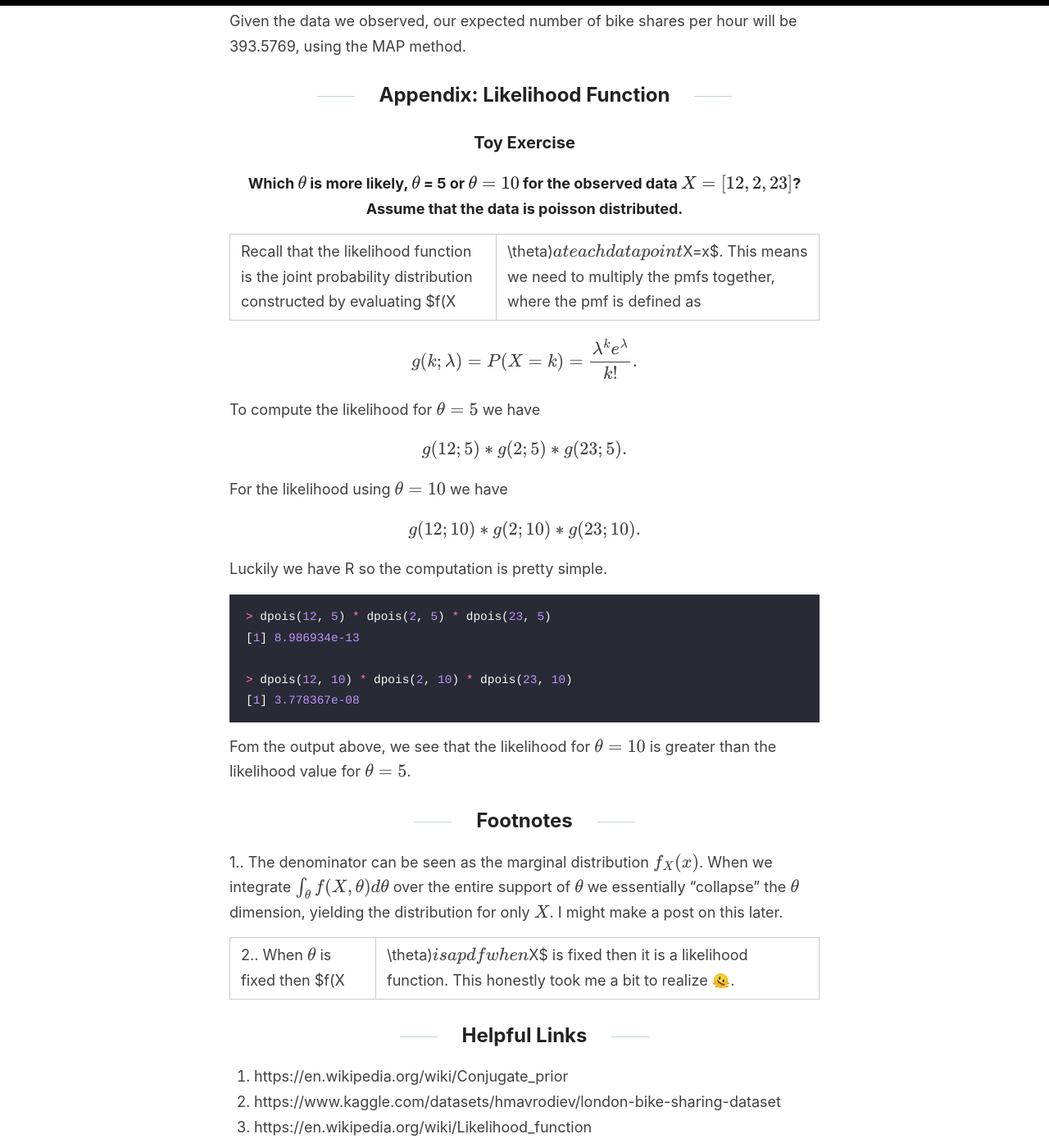
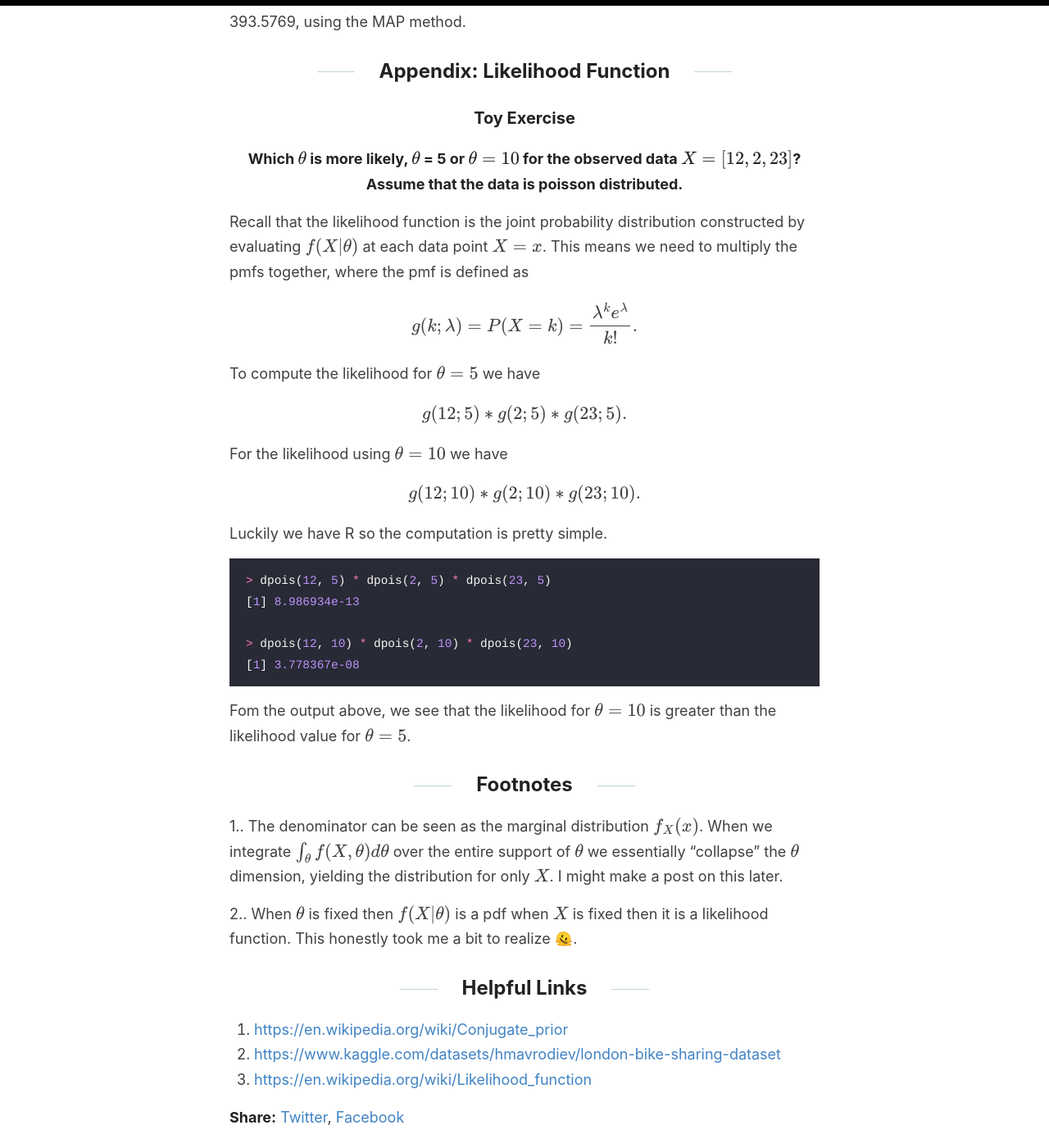
Before and after one commit to kayleeisokay/kayleeisokay.github.io, a Jekyll site: the page built from _posts/2024-08-11-conjugate-priors.md, in a window 1280 px wide and 1400 px high, scrolled down 5535 px. Shown: the whole window at 82% size. Built offline with Jekyll 4.4.1, drawn with Linux system fonts in a browser that asks for light colours; some of the changed text lies outside the part shown.

Commit message:
fix formatting

```diff
--- a/_posts/2024-08-11-conjugate-priors.md
+++ b/_posts/2024-08-11-conjugate-priors.md
@@ -22,7 +22,7 @@ $$
 
 1. $f(\theta \vert X)$ is the **posterior**. This is the distribution of $\theta$ *after* observing data.
 
-2. $f(X \vert \theta)$ is the **likelihood function**. This is a function is the joint probability distribution constructed by evaluating $f(X|\theta)$ at each data point $X=x$.
+2. $f(X \vert \theta)$ is the **likelihood function**. This is a function is the joint probability distribution constructed by evaluating $f(X \vert \theta)$ at each data point $X=x$.
 
 3. $f(\theta)$ is the **prior**. This is the distribution of $\theta$ *before* observing data.
 
@@ -176,7 +176,7 @@ Given the data we observed, our expected number of bike shares per hour will be
 
 #### Which $\theta$ is more likely, $\theta$ = 5 or $\theta = 10$ for the observed data $X = [12, 2, 23]$? Assume that the data is poisson distributed.
 
-Recall that the likelihood function is the joint probability distribution constructed by evaluating $f(X|\theta)$ at each data point $X=x$. This means we need to multiply the pmfs together, where the pmf is defined as
+Recall that the likelihood function is the joint probability distribution constructed by evaluating $f(X \vert \theta)$ at each data point $X=x$. This means we need to multiply the pmfs together, where the pmf is defined as
 
 $$
 g(k;\lambda) = P(X = k) =  \frac{\lambda^k e^{\lambda}}{k!}.
@@ -210,9 +210,9 @@ Fom the output above, we see that the likelihood for $\theta = 10$ is greater th
 ## Footnotes
 1.. The denominator can be seen as the marginal distribution $f_X(x)$. When we integrate $\int_{\theta} f(X, \theta) d\theta$ over the entire support of $\theta$ we essentially "collapse" the $\theta$ dimension, yielding the distribution for only $X$. I might make a post on this later.
 
-2.. When $\theta$ is fixed then $f(X | \theta)$ is a pdf when $X$ is fixed then it is a likelihood function. This honestly took me a bit to realize 🫠.
+2.. When $\theta$ is fixed then $f(X \vert \theta)$ is a pdf when $X$ is fixed then it is a likelihood function. This honestly took me a bit to realize 🫠.
 
 ## Helpful Links
-1. https://en.wikipedia.org/wiki/Conjugate_prior
-2. https://www.kaggle.com/datasets/hmavrodiev/london-bike-sharing-dataset
-3. https://en.wikipedia.org/wiki/Likelihood_function
+1. [https://en.wikipedia.org/wiki/Conjugate_prior](https://en.wikipedia.org/wiki/Conjugate_prior)
+2. [https://www.kaggle.com/datasets/hmavrodiev/london-bike-sharing-dataset](https://www.kaggle.com/datasets/hmavrodiev/london-bike-sharing-dataset)
+3. [https://en.wikipedia.org/wiki/Likelihood_function](https://en.wikipedia.org/wiki/Likelihood_function)
```
